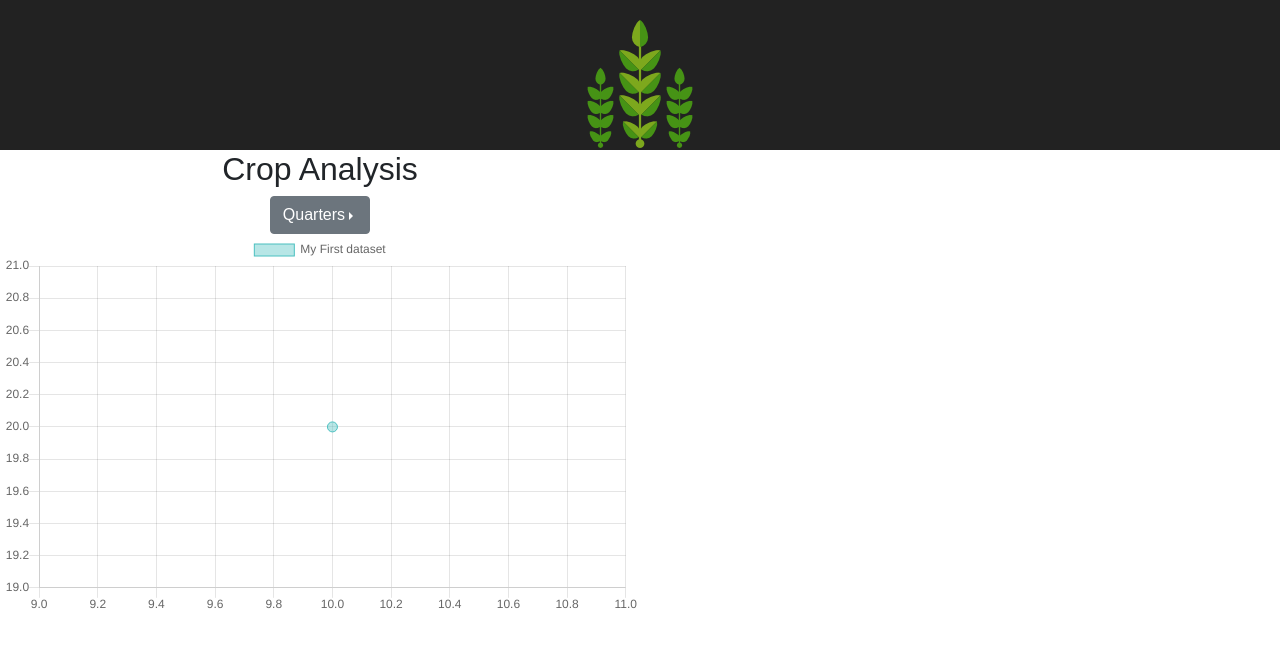
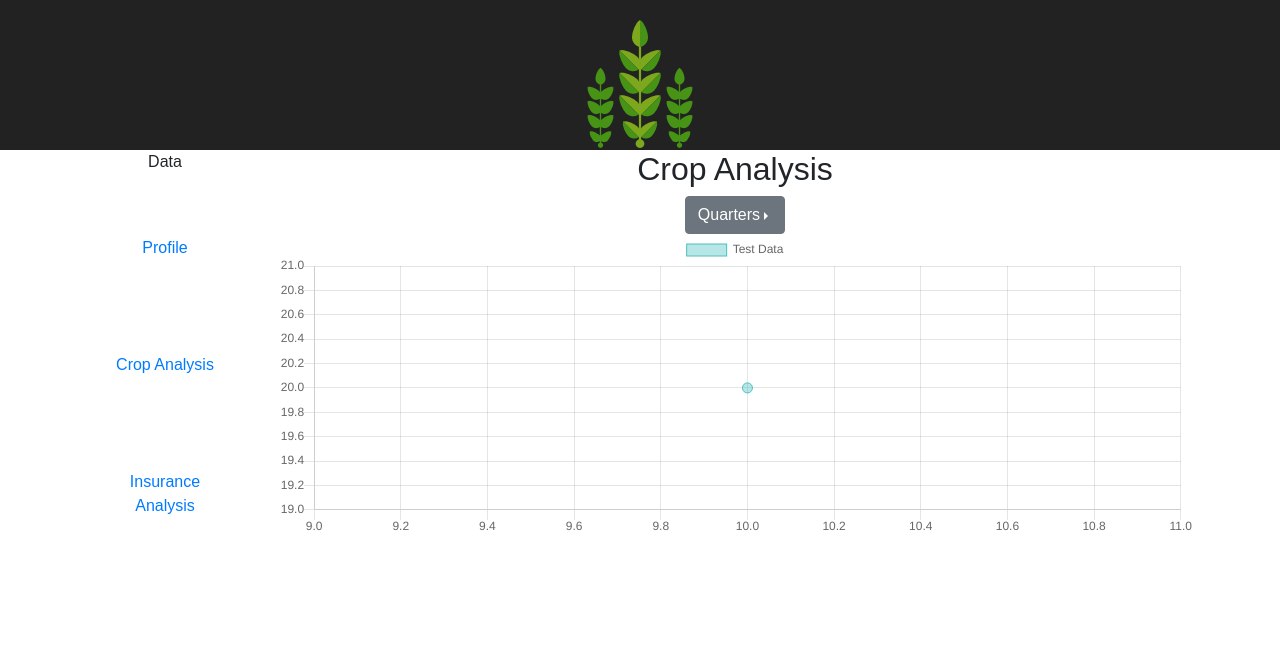
Before and after one commit to adamsimonini/soil, a React (Create React App) app: page / in a window 1280 px wide. Shown: the top 648 px of the page. Built offline with nearby package versions, Linux system fonts and the light colour scheme.

Commit message:
Add React-Router_dom

```diff
--- a/package.json
+++ b/package.json
@@ -10,6 +10,7 @@
     "react-chartjs-2": "^2.7.0",
     "react-dom": "^16.2.0",
     "react-dropdown": "^1.4.0",
+    "react-router-dom": "^4.2.2",
     "react-scripts": "1.1.1",
     "react-transition-group": "^2.2.1",
     "reactstrap": "^5.0.0-beta.2"
--- a/src/App.js
+++ b/src/App.js
@@ -1,5 +1,6 @@
 import React, { Component } from 'react';
-import { Button } from 'reactstrap';
+import Layout from './Layout.js';
+import LeftNav from './LeftNav';
 import Data from './Data';
 import Chart from './Chart';
 import crops from './crops.png';
@@ -14,7 +15,7 @@ class App extends Component {
           <h1 className="App-title">Crop Analysis</h1>
         </header>
         {/* <Data /> */}
-        <Chart />
+        <Layout />
       </div>
     );
   }
--- a/src/Chart.js
+++ b/src/Chart.js
@@ -6,7 +6,7 @@ const data = {
   labels: ['January'],
   datasets: [
     {
-      label: 'My First dataset',
+      label: 'Test Data',
       fill: false,
       lineTension: 0.1,
       backgroundColor: 'rgba(75,192,192,0.4)',
@@ -32,13 +32,13 @@ const data = {
 export default class Chart extends Component{
   render() {
     return (
-      <div style={{width: "50%"}}>
+      <div style={{width: "100%"}}>
         <h2>Crop Analysis</h2><Selector />
         <Bubble
             data={data}
-            height={300}
+            height={100}
             options={{
-                maintainAspectRatio: false
+                maintainAspectRatio: true
             }}
         />
       </div>
--- /dev/null
+++ b/src/Layout.js
@@ -0,0 +1,17 @@
+import React from 'react';
+import { Container, Row, Col } from 'reactstrap';
+import Chart from './Chart';
+import LeftNav from './LeftNav';
+
+export default class Layout extends React.Component {
+  render() {
+    return (
+      <Container>
+        <Row>
+          <Col xs="12" sm="2"><LeftNav /></Col>
+          <Col xs="12" sm="10"><Chart /></Col>
+        </Row>
+      </Container>
+    );
+  }
+}
--- a/src/LeftNav.js
+++ b/src/LeftNav.js
@@ -0,0 +1,23 @@
+import React from 'react';
+import { Nav, NavItem, NavLink } from 'reactstrap';
+
+export default class LeftNav extends React.Component {
+  render() {
+    return (
+      <div>
+        <p>Data</p>
+        <Nav vertical>
+          <NavItem>
+            <NavLink href="#">Profile</NavLink>
+          </NavItem>
+          <NavItem>
+            <NavLink href="#">Crop Analysis</NavLink>
+          </NavItem>
+          <NavItem>
+            <NavLink href="#">Insurance Analysis</NavLink>
+          </NavItem>
+        </Nav>
+      </div>
+    );
+  }
+}
--- a/src/Selector.js
+++ b/src/Selector.js
@@ -24,7 +24,6 @@ export default class Selector extends React.Component {
           Quarters
         </DropdownToggle>
         <DropdownMenu>
-          <DropdownItem header>Select Quarter</DropdownItem>
           <DropdownItem>Q1</DropdownItem>
           <DropdownItem divider />
           <DropdownItem>Q2</DropdownItem>
--- a/src/index.css
+++ b/src/index.css
@@ -3,3 +3,15 @@ body {
   padding: 0;
   font-family: sans-serif;
 }
+
+@media only screen and (min-width: 501px) {
+  .nav li{
+    margin: 3vw 0;
+  }
+}
+@media only screen and (max-width: 500px) {
+  .nav li{
+    margin: 0;
+    max-height: 30px;
+  }
+}
```
Also changed, not shown: src/Insurance.js (added, +11 -0 lines), src/MainView.js (added, +45 -0 lines), 2 other files (tests, documents, lock files or other folders).
